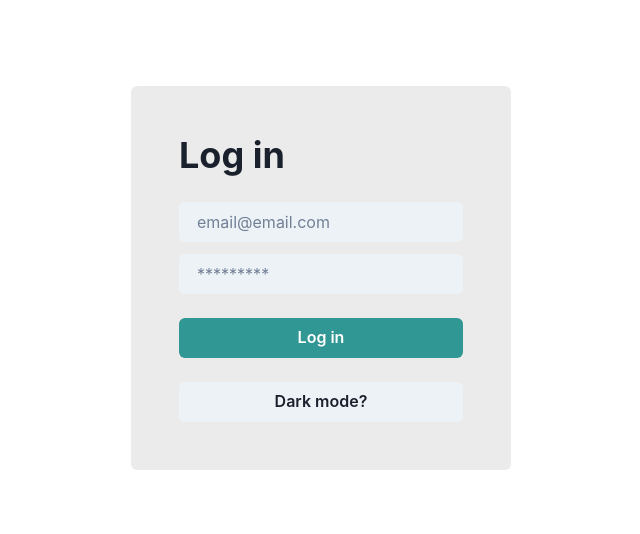
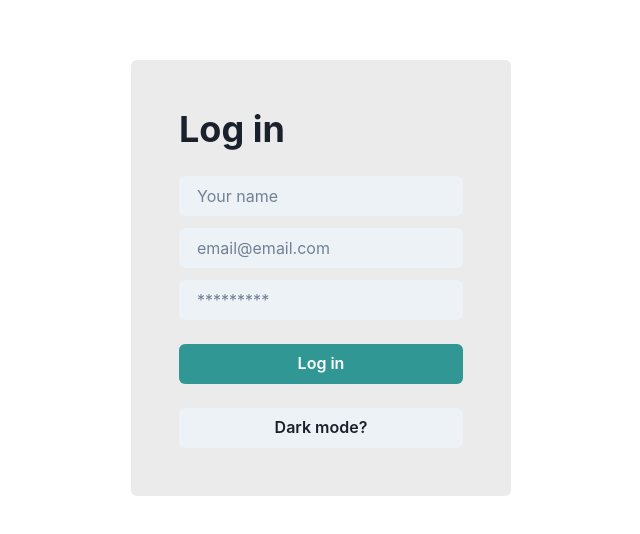
Before and after one commit to kelnerroberto/Desafio-T-cnico---Blitz-de-Carreira, a React (Create React App) app in the folder application/: page /login in a window 1280 px wide. Shown: the part 122-656 px from the top of the page, without its empty margins (319-959 px from the left). Built offline with nearby package versions, Linux system fonts and the light colour scheme.

Commit message:
mod: delete component pagegeneral and calls every login component inside login page - implementation: starts to do the hometoDoList page

```diff
--- a/application/src/components/login/FormCard.jsx
+++ b/application/src/components/login/FormCard.jsx
@@ -7,6 +7,7 @@ import { useColorMode, useColorModeValue } from "@chakra-ui/color-mode";
 import { validateEmail, validatePassword } from "../helpers/validations";
 
 const FormCard = () => {
+  const [name, setName] = useState('');
   const [email, setEmail] = useState('');
   const [password, setPassword] = useState('');
 
@@ -16,13 +17,21 @@ const FormCard = () => {
   const formBg = useColorModeValue("blackAlpha.200", "blackAlpha.700");
 
   const handleLoginClick = () => {
-    localStorage.setItem('user', JSON.stringify({ email, password }));
+    localStorage.setItem('user', JSON.stringify({ name, email, password }));
     navigate('/home/todolist');
   }
 
   return(
     <Flex direction='column' background={formBg} p={12} rounded={6}>
       <Heading mb={6}>Log in</Heading>
+      <Input
+        placeholder="Your name"
+        variant='filled'
+        mb={3}
+        type='text'
+        value={name}
+        onChange={ ({ target }) => setName(target.value) }
+      />
       <Input
         placeholder="email@email.com"
         variant='filled'
--- a/application/src/components/login/PageGeneral.jsx
+++ /dev/null
@@ -1,13 +0,0 @@
-import React from "react";
-import { Flex } from "@chakra-ui/layout";
-import FormCard from "./FormCard";
-
-const PageGeneral = () => {
-  return(
-    <Flex height='100vh' alignItems='center' justifyContent='center'>
-      <FormCard />
-    </Flex>
-  )
-}
-
-export default PageGeneral;
--- /dev/null
+++ b/application/src/components/main/Header.jsx
@@ -0,0 +1,12 @@
+import { Heading } from '@chakra-ui/layout';
+import React from 'react';
+
+export default function Header() {
+  const user = JSON.parse(localStorage.getItem('user'));
+  console.log(user);
+  return(
+    <Heading mb='8' fontWeight='extrabold' size='2xl'>
+      Welcome to your list, { user.name }
+    </Heading>
+  )
+}
--- a/application/src/pages/Login.jsx
+++ b/application/src/pages/Login.jsx
@@ -1,8 +1,11 @@
+import { Flex } from '@chakra-ui/layout';
 import React from 'react';
-import PageGeneral from '../components/login/PageGeneral';
+import FormCard from '../components/login/FormCard';
 
 export default function Login() {
   return (
-    <PageGeneral />
+    <Flex height='100vh' alignItems='center' justifyContent='center'>
+      <FormCard />
+    </Flex>
   )
 }
--- a/application/src/pages/ToDoListHomePage.jsx
+++ b/application/src/pages/ToDoListHomePage.jsx
@@ -0,0 +1,11 @@
+import { Flex } from '@chakra-ui/layout';
+import React from 'react';
+import Header from '../components/main/Header';
+
+export default function ToDoListHomePage() {
+  return (
+    <Flex>
+      <Header />
+    </Flex>
+  )
+}
--- a/application/src/routes/index.js
+++ b/application/src/routes/index.js
@@ -1,6 +1,7 @@
 import React from "react";
 import { useRoutes, Navigate } from 'react-router-dom';
 import Login from "../pages/Login";
+import ToDoListHomePage from "../pages/ToDoListHomePage";
 
 export default function Router() {
   return useRoutes([
@@ -9,6 +10,9 @@ export default function Router() {
     },
     {
       path: '/login', element: <Login />,
+    },
+    {
+      path: '/home/todolist', element: <ToDoListHomePage />,
     }
   ]);
 }
```
